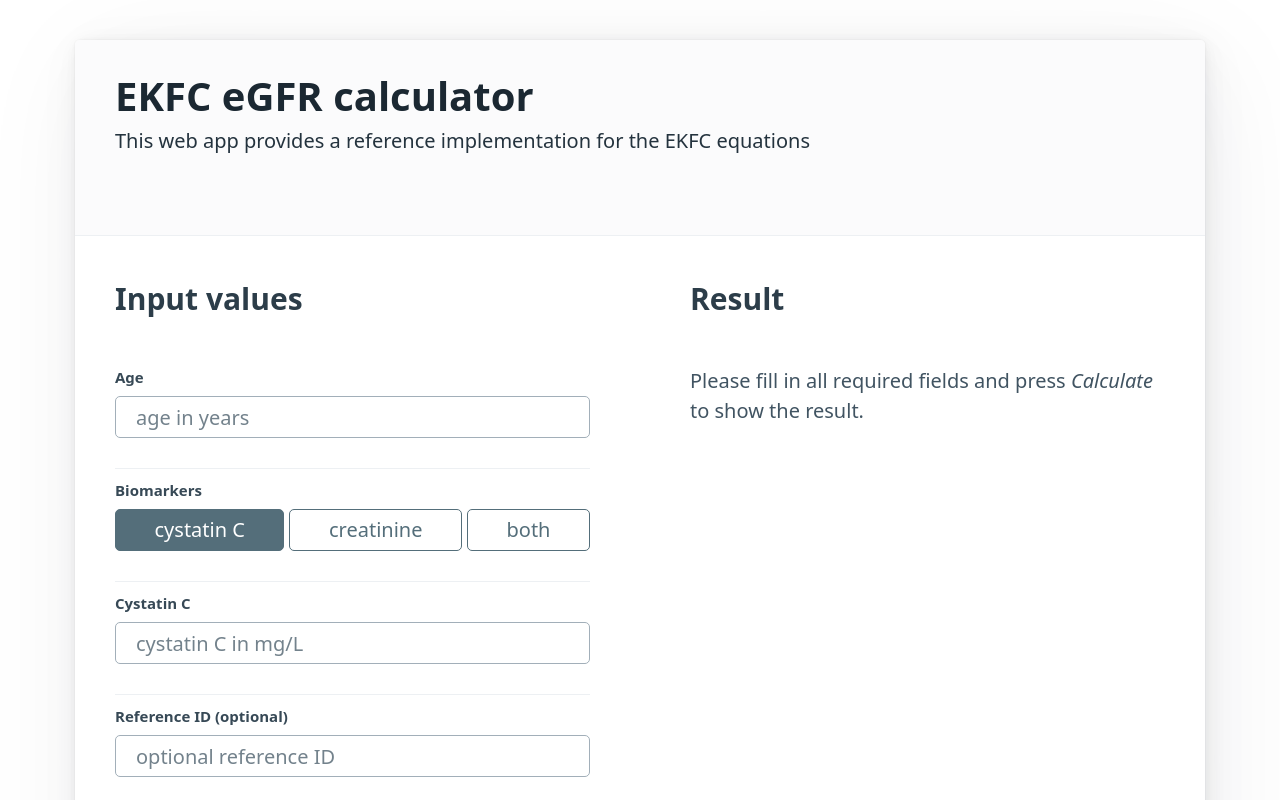
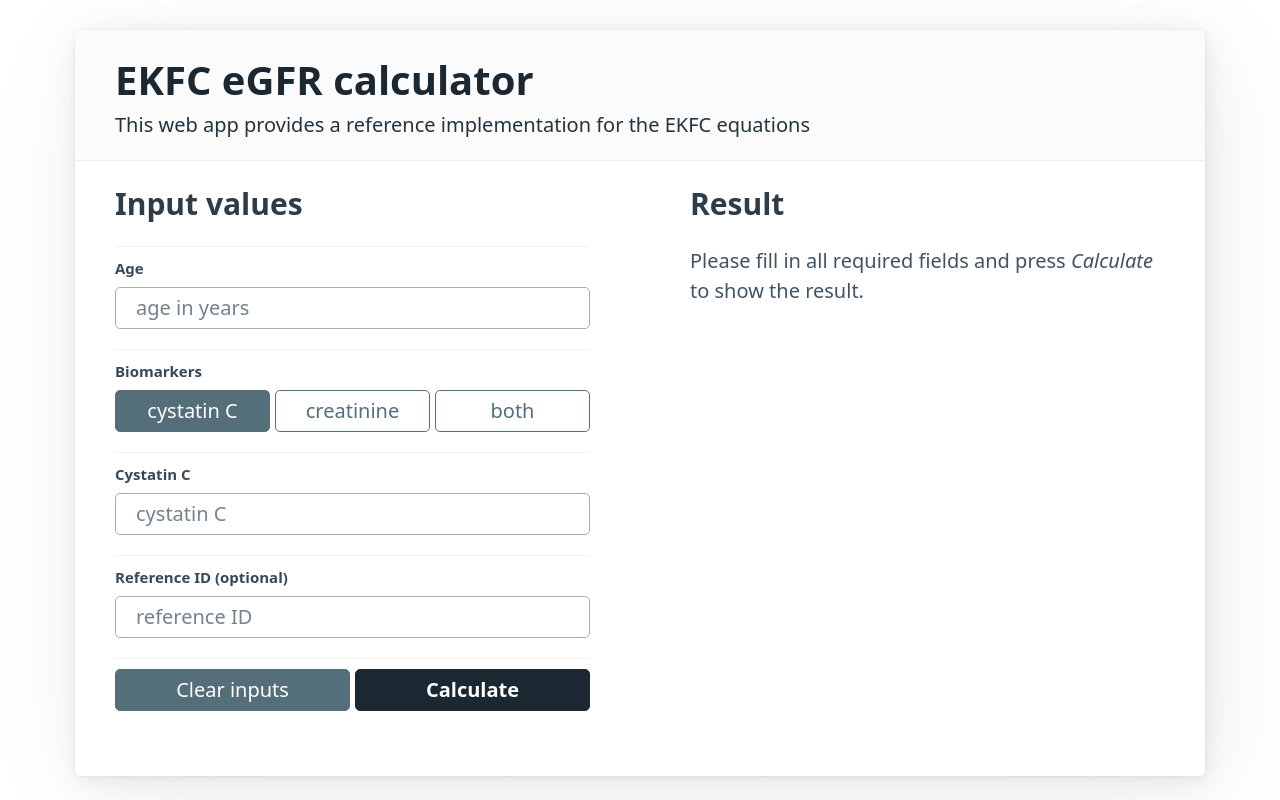
Before and after one commit to jasperdev/EKFCCalculator, a SvelteKit app: page / in a window 1280 px wide. Shown: the top 800 px of the page. Built offline with nearby package versions, Linux system fonts and the light colour scheme.

Commit message:
optimizes usage of space. fit without scrolling

```diff
--- a/src/components/BiomarkerBlock.svelte
+++ b/src/components/BiomarkerBlock.svelte
@@ -6,35 +6,32 @@
 </script>
 
 <div class="box">
-	<a
-		href="#/"
+	<button
+		type="button"
 		on:click={() => {
 			biomarkerStore.setToCystatinC();
 			creatinineStore.clear();
 		}}
 		class={$biomarkerStore !== Biomarkers.cystatinc ? 'outline' : ''}
-		role="button"
 		>cystatin C
-	</a>
-	<a
-		href="#/"
+	</button>
+	<button
+		type="button"
 		on:click={() => {
 			biomarkerStore.setToCreatinine();
 			cystatinStore.clear();
 		}}
 		class={$biomarkerStore !== Biomarkers.creatinine ? 'outline' : ''}
-		role="button"
 		>creatinine
-	</a>
-	<a
-		href="#/"
+	</button>
+	<button
+		type="button"
 		on:click={() => {
 			biomarkerStore.setToBoth();
 		}}
 		class={$biomarkerStore !== Biomarkers.both ? 'outline' : ''}
-		role="button"
 		>both
-	</a>
+	</button>
 </div>
 <div />
 
@@ -61,8 +58,9 @@
 		display: flex;
 		flex-wrap: wrap;
 	}
-	.box > a {
-		flex-grow: 1;
+	.box > button {
+		flex: 1;
+		-ms-flex: 1;
 		margin-right: var(--form-element-spacing-vertical);
 		margin-bottom: var(--spacing);
 	}
--- a/src/components/CreatinineBlock.svelte
+++ b/src/components/CreatinineBlock.svelte
@@ -21,7 +21,7 @@
 				type="text"
 				id="value"
 				name="value"
-				placeholder={$creatinineStore.isMicromol ? 'creatinine in µmol/L' : 'creatinine in mg/dL'}
+				placeholder='creatinine'
 				required
 			/>
 		{/key}
--- a/src/components/CystatinBlock.svelte
+++ b/src/components/CystatinBlock.svelte
@@ -19,7 +19,7 @@
 				type="text"
 				id="value"
 				name="value"
-				placeholder="cystatin C in mg/L"
+				placeholder="cystatin C"
 				required
 			/>
 		{/key}
--- a/src/components/ReferenceBlock.svelte
+++ b/src/components/ReferenceBlock.svelte
@@ -12,7 +12,7 @@
 			type="text"
 			id="value"
 			name="value"
-			placeholder="optional reference ID"
+			placeholder="reference ID"
 		/>
 		<ErrorBlock message={$referenceStore.error} />
 	</div>
--- a/src/components/SexBlock.svelte
+++ b/src/components/SexBlock.svelte
@@ -4,24 +4,22 @@
 
 <div class="grid" style="margin-bottom: var(--spacing);">
 	<div class="box">
-		<a
-			href="#/"
+		<button
+			type="button"
 			on:click={() => {
 				sexStore.setSextoM();
 			}}
 			class={$sexStore === 'M' ? '' : 'outline'}
-			role="button"
 			>male
-		</a>
-		<a
-			href="#/"
+		</button>
+		<button
+			type="button"
 			on:click={() => {
 				sexStore.setSextoF();
 			}}
 			class={$sexStore === 'M' ? 'outline' : ''}
-			role="button"
 			>female
-		</a>
+		</button>
 	</div>
 </div>
 
@@ -31,7 +29,7 @@
 		display: flex;
 		flex-wrap: wrap;
 	}
-	.box > a {
+	.box > button {
 		flex: 1;
 		-ms-flex: 1;
 		margin-right: var(--form-element-spacing-vertical);
--- a/src/routes/+page.svelte
+++ b/src/routes/+page.svelte
@@ -17,6 +17,7 @@
 		<div class="grid">
 			<form>
 				<h3>Input values</h3>
+				<hr/>
 				<h4>Age</h4>
 				<AgeBlock />
 				<hr />
--- a/src/style.css
+++ b/src/style.css
@@ -4,13 +4,26 @@
 	--primary-hover: #6c8b99;
 	--form-element-spacing-vertical: 0.25rem;
 	--spacing: 1rem;
+	--block-spacing-vertical: 1.5rem;
 	--grid-spacing-horizontal: 5rem;
 }
 
+article>header {
+	margin-bottom: 1rem;
+}
+
+hr{
+	margin-top: 0;
+}
+
+h1,h3,h4,h5,h6{
+	--typography-spacing-vertical: 1rem;
+}
 
 h2 {
 	font-size: 1rem;
 	font-weight: normal;
+	--typography-spacing-vertical: 0rem;
 }
 
 
```
